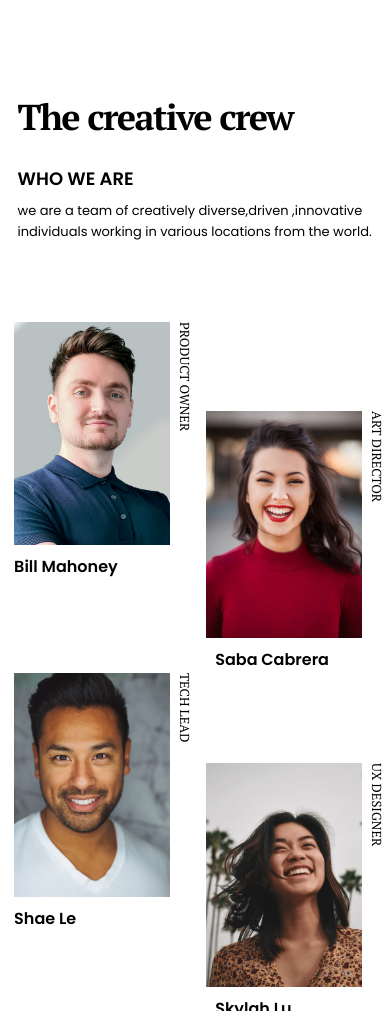
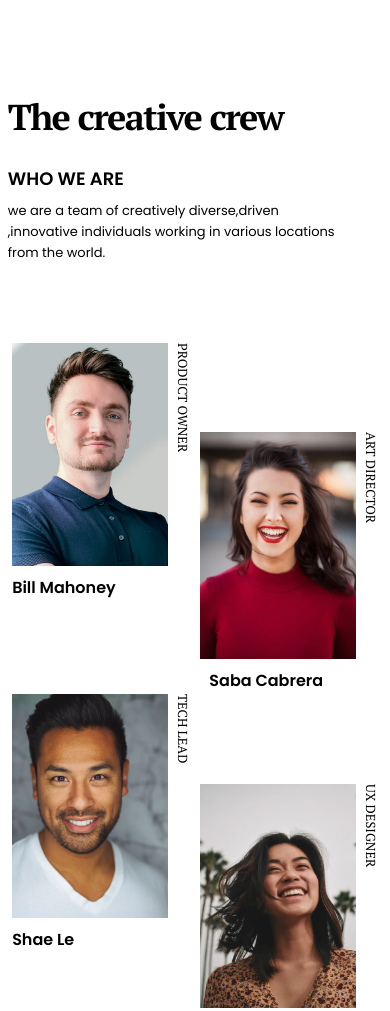
Before and after one commit to vanshitalavange/team-page, a plain HTML site: page index.html in a window 390 px wide. Shown: the top 1011 px of the page. Drawn offline with Linux system fonts and the light colour scheme.

Commit message:
fix: mobile view width

```diff
--- a/style.css
+++ b/style.css
@@ -129,13 +129,13 @@ h1 {
 
 @media (max-width: 700px) {
   .page {
-    width: 100vw;
+    width: 98vw;
   }
   .page__details {
-    width: 91vw;
+    width: 94vw;
   }
   .page__info {
-    width: 100%;
+    width: 92%;
   }
   .info__heading {
     font-size: 18px;
@@ -151,7 +151,7 @@ h1 {
     letter-spacing: -0.045em;
   }
   .page__team {
-    width: 94vw;
+    width: 92vw;
     margin-bottom: 0;
     justify-content: space-around;
     align-content: flex-start;
```
